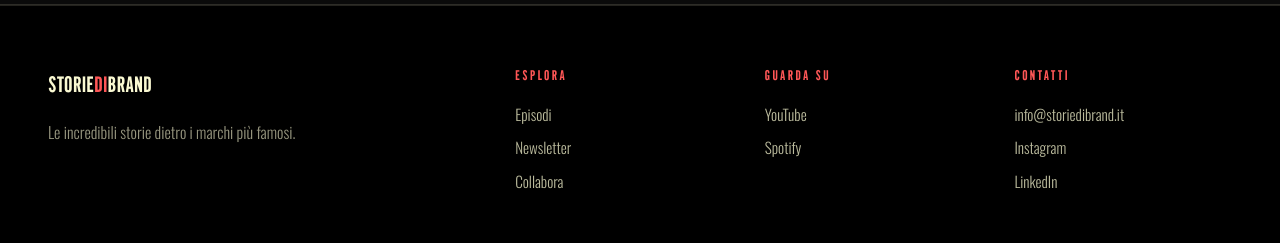
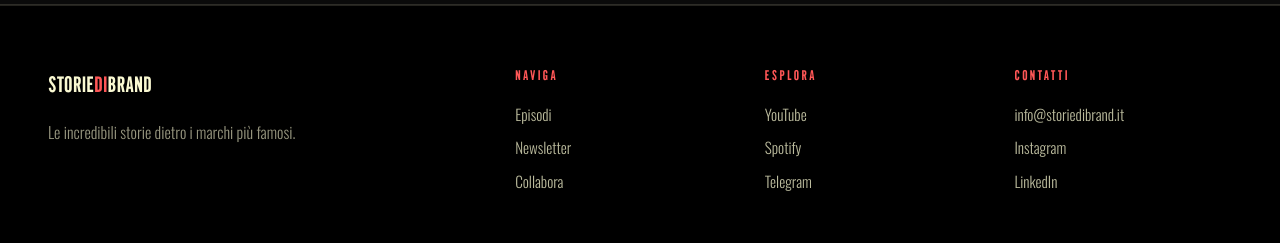
Before and after one commit to matteo492/storie-di-brand, a Next.js app: page / in a window 1280 px wide. Shown: the part 7223-7466 px from the top of the page. Built offline with nearby package versions, Linux system fonts and the light colour scheme.

Commit message:
Aggiorna footer: ESPLORA → NAVIGA, GUARDA SU → ESPLORA, aggiungi Telegram
- Prima colonna: ESPLORA → NAVIGA
- Seconda colonna: GUARDA SU → ESPLORA + aggiungi Telegram
- Link Telegram: https://t.me/storiedibrand

Co-Authored-By: Claude Sonnet 4.6 <noreply@anthropic.com>

```diff
--- a/components/Footer.tsx
+++ b/components/Footer.tsx
@@ -11,18 +11,21 @@ export default function Footer() {
           <p>Le incredibili storie dietro i marchi più famosi.</p>
         </div>
         <div className="footer__col">
-          <h4>Esplora</h4>
+          <h4>Naviga</h4>
           <Link href="/episodi">Episodi</Link>
           <Link href="/#newsletter">Newsletter</Link>
           <Link href="/#collabora">Collabora</Link>
         </div>
         <div className="footer__col">
-          <h4>Guarda su</h4>
+          <h4>Esplora</h4>
           <a href="https://www.youtube.com/@StoriediBrand" target="_blank" rel="noopener">
             YouTube
           </a>
           <a href="https://open.spotify.com/show/1HeVZSRqmiKzpBYp7k8utS" target="_blank" rel="noopener">
             Spotify
+          </a>
+          <a href="https://t.me/storiedibrand" target="_blank" rel="noopener">
+            Telegram
           </a>
         </div>
         <div className="footer__col">
```
